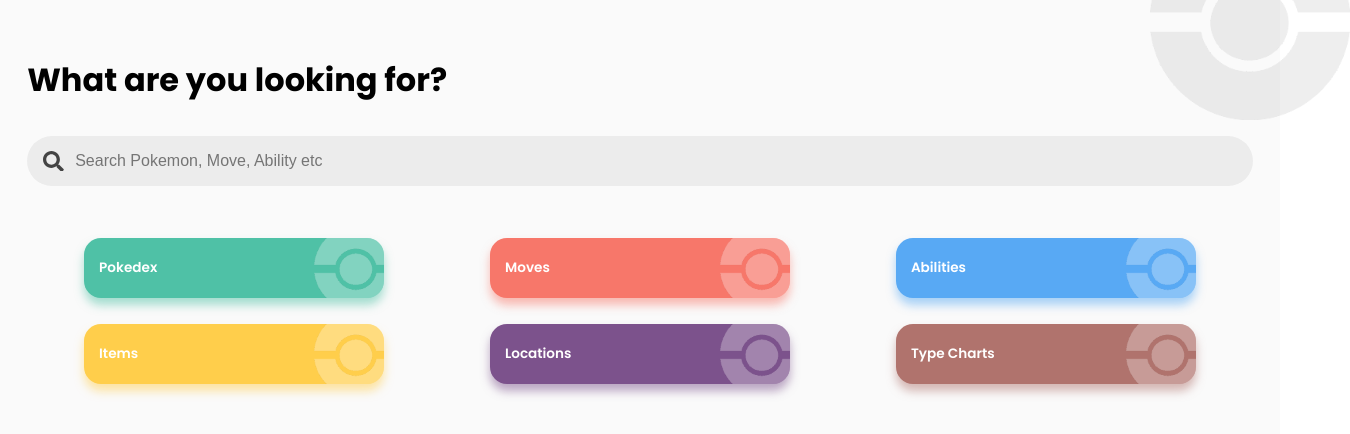
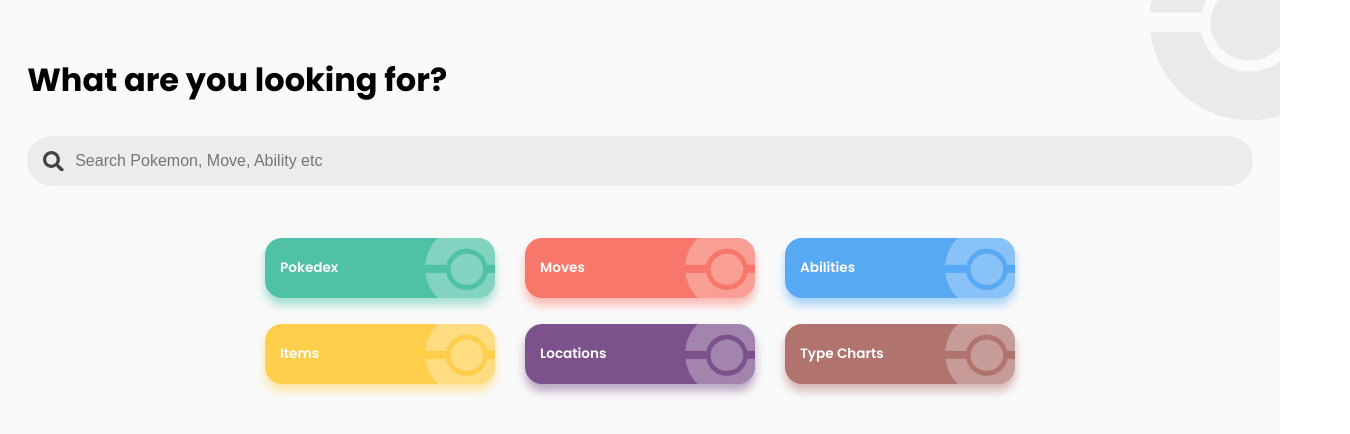
Before and after one commit to Scalibacon/pokedex-react, a React (Create React App) app: page / in a window 1280 px wide. Shown: the top 434 px of the page, 1350 px wide, since content can reach past the window. Built offline with nearby package versions, Linux system fonts and the light colour scheme.

Commit message:
lil homepage improvements

```diff
--- a/public/index.html
+++ b/public/index.html
@@ -24,7 +24,7 @@
       work correctly both with client-side routing and a non-root public URL.
       Learn how to configure a non-root public URL by running `npm run build`.
     -->
-    <title>React App</title>
+    <title>ScaliDex</title>
   </head>
   <body>
     <noscript>You need to enable JavaScript to run this app.</noscript>
--- a/src/components/LinkBox/LinkBox.module.scss
+++ b/src/components/LinkBox/LinkBox.module.scss
@@ -1,5 +1,5 @@
 .linkBox{
-  width: clamp(140px, 48%, 300px);
+  width: clamp(140px, 48%, 230px);
   min-height: 60px;
   margin-top: 20px;
   position: relative;
--- a/src/components/LinkBox/index.tsx
+++ b/src/components/LinkBox/index.tsx
@@ -5,17 +5,19 @@
 interface LinkBoxProps {
   mainText: string,
   color: string,
+  url: string,
   type1?: string,
-  type2?: string
+  type2?: string,
+  image?: string
 }
 
 const LinkBox = (props: LinkBoxProps) => {
   return (
-    <div className={styles.linkBox} style={{ "--background-color": props.color} as CSSProperties}>
+    <a href={props.url} className={styles.linkBox} style={{ "--background-color": props.color} as CSSProperties}>
       <img src={ImgPokeball} alt="Transparent Pokeball"/>
 
       <p className={styles.name}>{ props.mainText }</p>
-    </div>
+    </a>
   )
 }
 
--- a/src/pages/Home.tsx
+++ b/src/pages/Home.tsx
@@ -11,19 +11,19 @@
 
   return (
     <main className={styles.wrapper}>
-      <img src={ImgPokeball} alt="Transparent Pokeball" className={styles.transparentPokeball}/>
+      <img src={ImgPokeball} alt="Transparent Pokeball" className="transparentPokeball"/>
 
       <h2>What are you looking for?</h2>
 
       <SearchBar onEnter={search}/>
 
       <section className={styles.linksContainer}>
-        <LinkBox mainText='Pokedex' color='79,193,166'/>
-        <LinkBox mainText='Moves' color='247,119,106'/>
-        <LinkBox mainText='Abilities' color='88,169,244'/>
-        <LinkBox mainText='Items' color='255,206,75'/>
-        <LinkBox mainText='Locations' color='124,82,140'/>
-        <LinkBox mainText='Type Charts' color='176,115,109'/>
+        <LinkBox mainText='Pokedex' color='79,193,166' url='/pokedex'/>
+        <LinkBox mainText='Moves' color='247,119,106' url='/movedex'/>
+        <LinkBox mainText='Abilities' color='88,169,244' url='/abilitydex'/>
+        <LinkBox mainText='Items' color='255,206,75' url='/itemdex'/>
+        <LinkBox mainText='Locations' color='124,82,140' url='/pokedex'/>
+        <LinkBox mainText='Type Charts' color='176,115,109' url='/pokedex'/>
       </section>
     </main>
   )
--- a/src/styles/Home.module.scss
+++ b/src/styles/Home.module.scss
@@ -6,9 +6,11 @@
   padding: 3.5rem 1.7rem;
   display: flex;
   flex-direction: column;
+  // align-items: center;
   gap: 2rem;
 
   background: rgb(100 100 100 / 3%);
+  overflow-x: hidden;
 
   h2{
     font-weight: 700;
@@ -16,20 +18,9 @@
   }
 }
 
-.transparentPokeball{
-  position: absolute;
-  height: 200px;
-  right: -70px;
-  top: -80px;
-  opacity: 0.33;
-  z-index: 0;
-  // background: red;
-  filter: brightness(0.5);
-  z-index: 0;
-}
-
 .linksContainer{
-  width: 100%;
+  width: clamp(300px, 100%, 750px);
+  margin: 0 auto;
 
   display: flex;
   justify-content: space-evenly;
--- a/src/styles/global.scss
+++ b/src/styles/global.scss
@@ -13,9 +13,9 @@
 }
 body {
   width: 100vw;
-  background: white;
+  background: rgb(var(--background));
   font-family: Poppins, sans-serif;
-  color: rgb(var(--color));
+  color: rgb(var(--text-color));
   overflow-x: hidden;
 }
 a{
@@ -34,3 +34,22 @@
 input:focus{
   box-shadow: 0 0 10px 1px rgb(121 121 121 / 0.4);
 }
+
+.transparentPokeball{
+  position: absolute;
+  height: 200px;
+  right: -70px;
+  top: -80px;
+  opacity: 0.33;
+  z-index: 0;
+  filter: brightness(0.5);
+  z-index: 0;
+}
+
+:root{
+  --background: 255, 255, 255;
+  --text-color: 0, 0, 0;
+
+  // --background: 0, 0, 0;
+  // --text-color: 255, 255, 255;
+}
```
